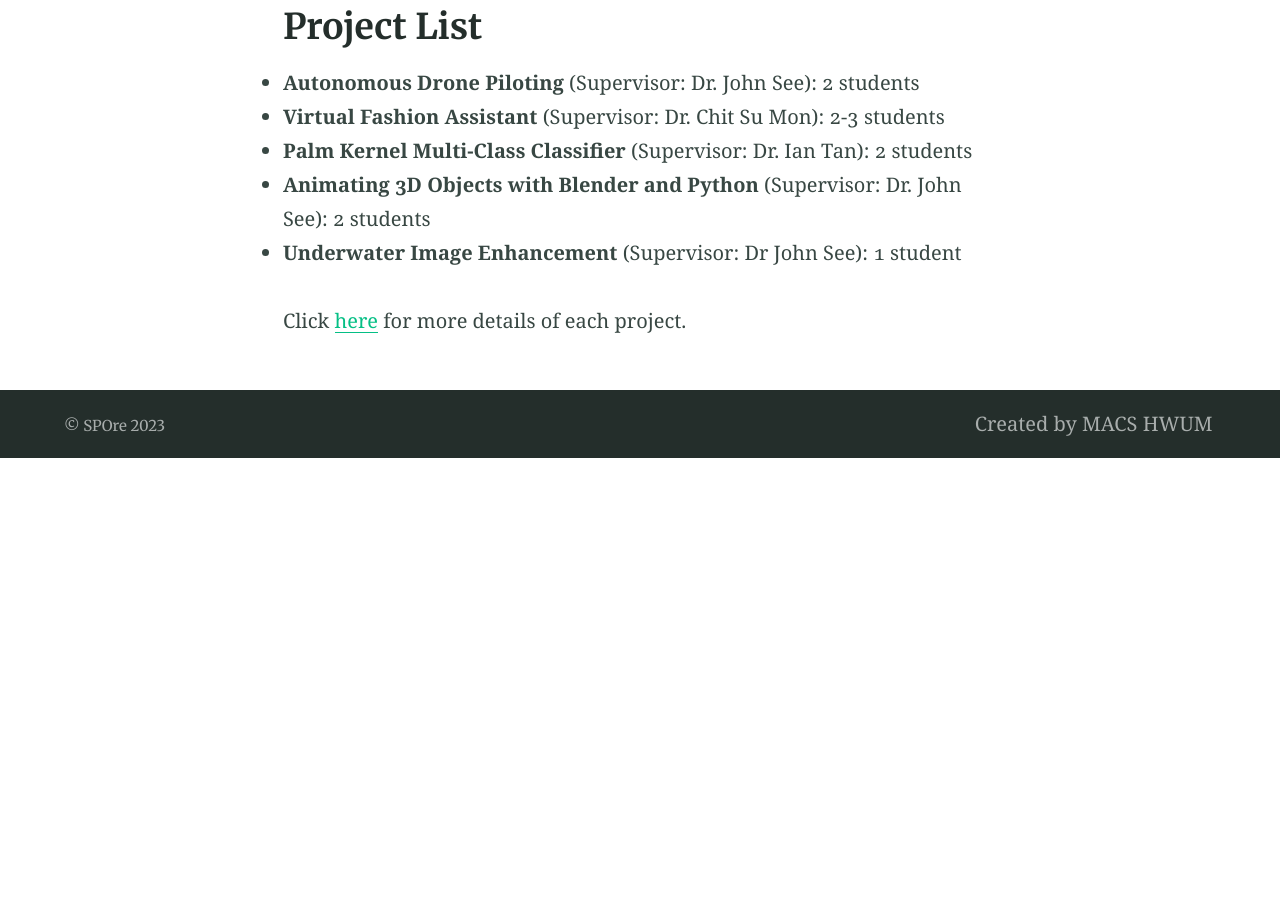
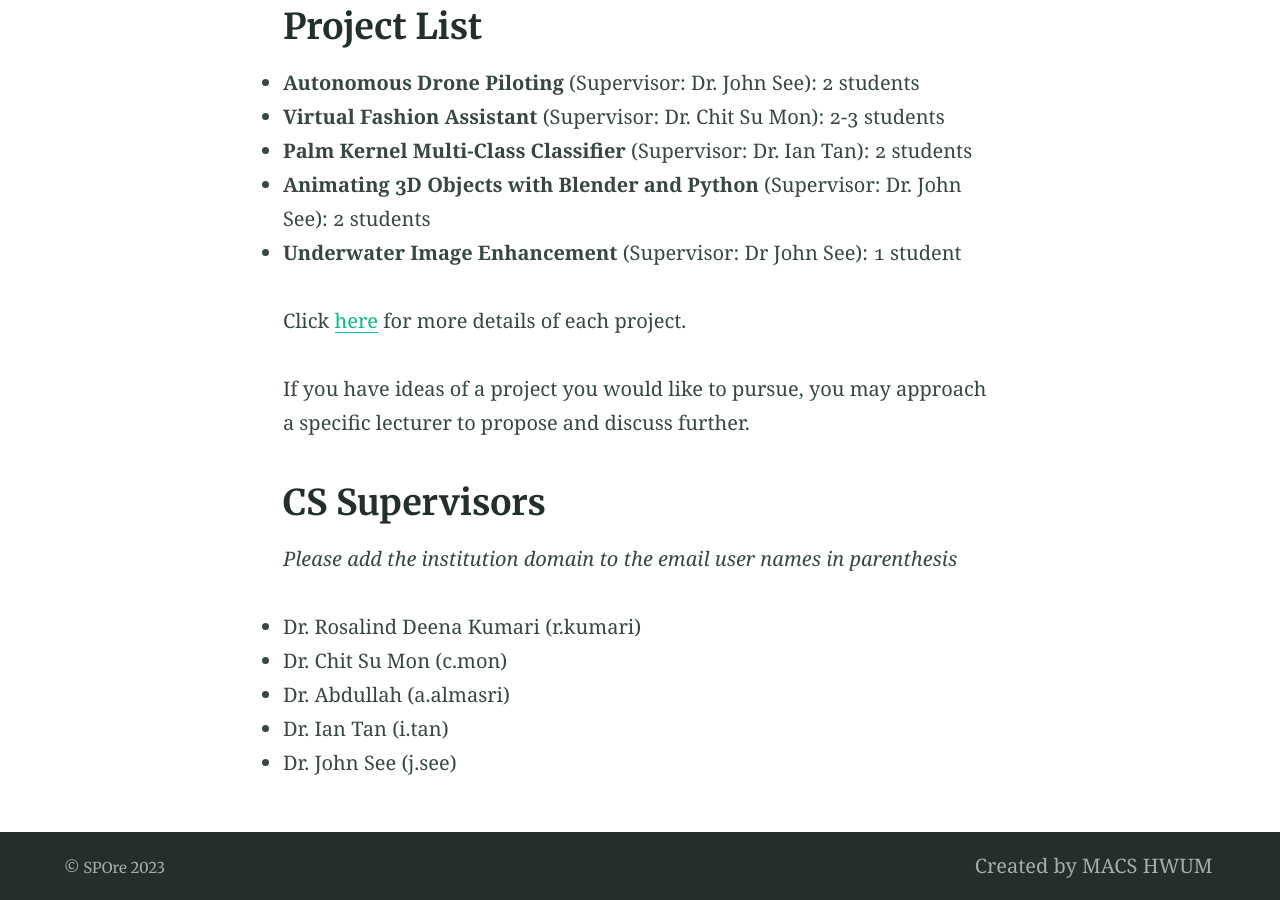
Before and after one commit to hwumspore/hwumspore.github.io, a Jekyll site: the page built from index.md, in a window 1280 px wide and 900 px high, scrolled down 1979 px. Built offline with Jekyll 4.4.1, drawn with Linux system fonts in a browser that asks for light colours; before the commit the page ends 2437 px from its top, so only the background shows below that.

Commit message:
add supervisor list

```diff
--- a/index.md
+++ b/index.md
@@ -41,3 +41,14 @@ Have a question? Before you email us, go [here](/faqs/) for a list of frequently
 - **Underwater Image Enhancement** (Supervisor: Dr John See): 1 student
 
 Click [here](/projects/) for more details of each project.
+
+If you have ideas of a project you would like to pursue, you may approach a specific lecturer to propose and discuss further.
+
+## CS Supervisors
+
+_Please add the institution domain to the email user names in parenthesis_
+- Dr. Rosalind Deena Kumari (r.kumari)
+- Dr. Chit Su Mon (c.mon)
+- Dr. Abdullah (a.almasri)
+- Dr. Ian Tan (i.tan)
+- Dr. John See (j.see)
```
Also changed, not shown: faqs.md (+3 -0 lines).
